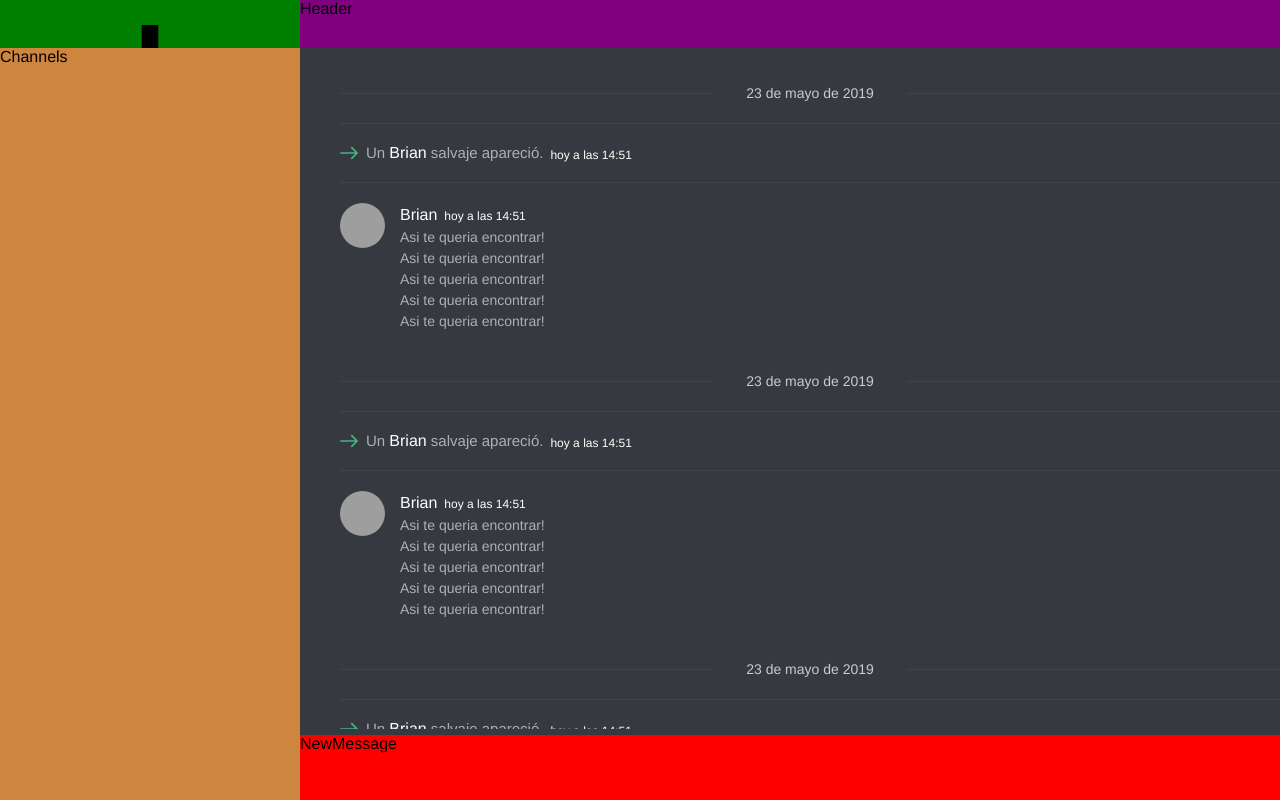
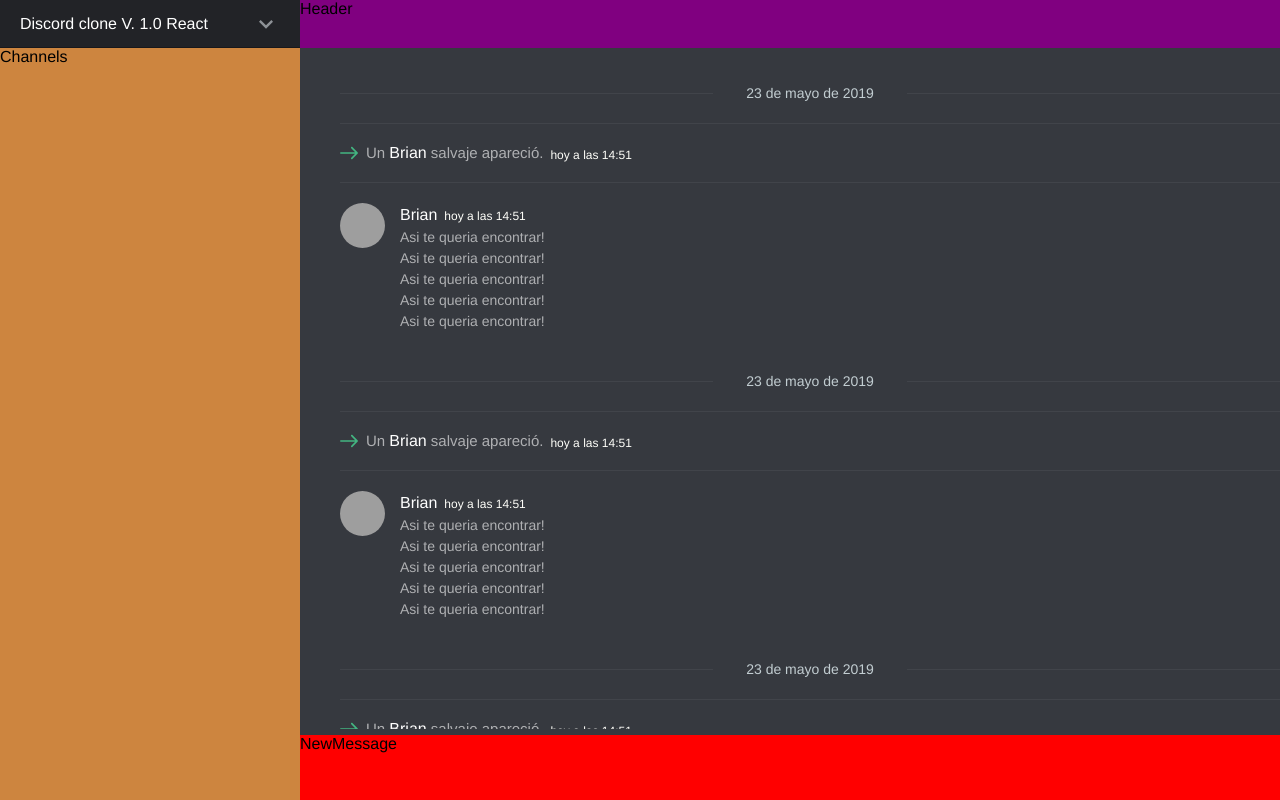
Before and after one commit to Gatts1/react-discord-clone, a React (Create React App) app in the folder client/: page / in a window 1280 px wide. Built offline with nearby package versions, Linux system fonts and the light colour scheme; grey boxes are pictures that could not be loaded.

Commit message:
add svg styles

```diff
--- a/client/src/AppName.js
+++ b/client/src/AppName.js
@@ -2,18 +2,40 @@ import React from "react";
 import { css } from "emotion";
 
 const container = css`
-  grid-area: app-name;
-  background-color: green;
+  display: flex;
+  flex-direction: row;
+  align-items: center;
+  justify-content: space-between;
+  padding: 0px 20px;
+  color: #fff;
+  font-weight: 500;
+  border-bottom: 1px solid rgba(0, 0, 0, 0.3);
+  background-color: #2f3136;
+  :hover {
+    cursor: pointer;
+    background-color: #222327;
+  }
+`;
+const svg = css`
+  :last-child {
+    width: 28px;
+    height: 28px;
+    fill: #8e9297;
+  }
+  :first-child {
+    display: none;
+  }
 `;
 
 function AppName() {
   return (
     <section className={container}>
-      <svg id="btnClose" onclick="showLeft()">
+      {/* <svg id="btnClose" onclick="showLeft()"> */}
+      <svg className={svg}>
         <use xlinkHref="#plus" />
       </svg>
-      <p class="group-name">Codeable V. 1.0 Gate3</p>
-      <svg>
+      <p>Discord clone V. 1.0 React</p>
+      <svg className={svg}>
         <use xlinkHref="#arrow" />
       </svg>
     </section>
```
